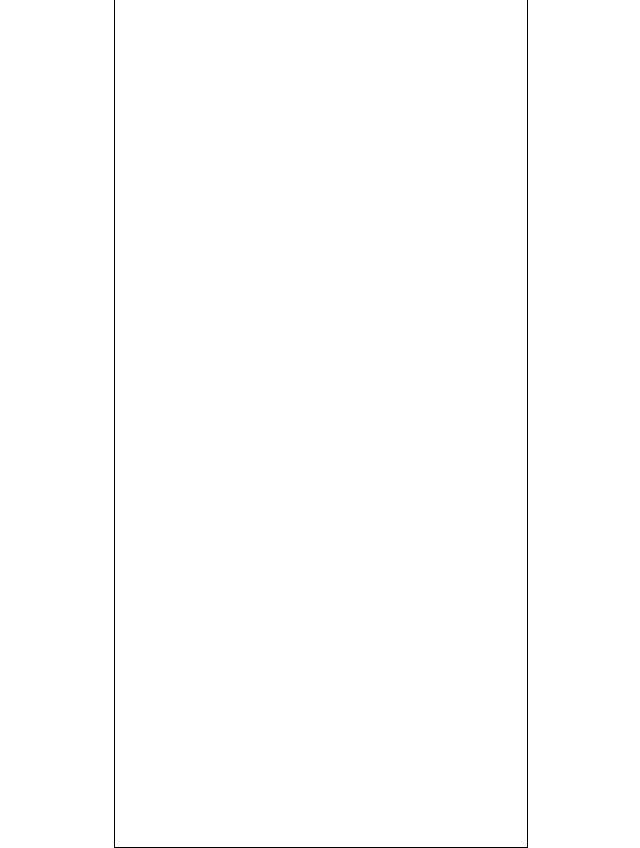
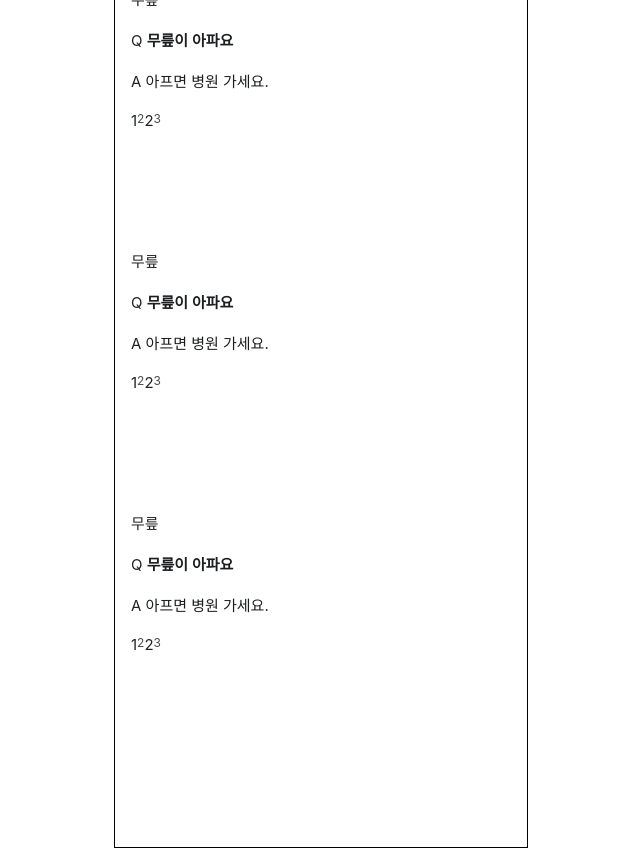
Before and after one commit to team-dorandoran/fe_medikit, a Next.js app: page / in a window 1280 px wide. Shown: the whole page, without its empty margins (319-959 px from the left). Built offline with nearby package versions, Linux system fonts and the light colour scheme.

Commit message:
✨ Feat: text init

```diff
--- a/src/components/common/Cards/QaCard.tsx
+++ b/src/components/common/Cards/QaCard.tsx
@@ -1,37 +1,47 @@
-import { Card } from '@mui/material';
-import React from "react";
-import styles from "./QaCard.module.scss";
+import { Card, CardContent, Stack } from '@mui/material';
+import { styled } from 'styles/globalStitches';
+import Text from '../Text';
+import Row from '../_Grid/Row';
+
 
 export interface QaCardProps {
   category: string;
-  q: string;
-  a: string;
-  answers: string;
+  question: string;
+  answer: string;
+  answerNum: string;
   likes: string;
 }
 
-const QaCard = ({ category, q, a, answers, likes }: QaCardProps) => {
+const QaCard = ({ category, question, answer, answerNum, likes }: QaCardProps) => {
   return (
-    <div className={styles.wrapper}>
-      <div className={styles.content}>
-        <h1>{category}</h1>
-        <div className={styles.cardBody}>
-          <div className={styles.paragraphWrapper}>
-            <span className={styles.subject}>Q</span>
-            <p className={styles.paragraph}>{q}</p>
-          </div>
-          <div className={styles.paragraphWrapper}>
-            <span className={styles.subject}>A</span>
-            <p className={styles.paragraph}>{a}</p>
-          </div>
-        </div>
-        <div className={styles.cardFooter}>
-          <span>답변:{answers}</span>
-          <span>좋아요:{likes}</span>
-        </div>
-      </div>
-    </div>
+    <Card style={{ boxShadow: 'none' }}>
+      <CardContent style={{ width: '100%' }}>
+        <Stack spacing={'20px'}>
+          <Category>{category}</Category>
+          <Question>Q <Text size='body1' weight='semiBold'>{question}</Text></Question>
+          <Answer>A  <Text size='body1'>{answer}</Text></Answer>
+          <Row>
+            <Row>
+              <div>1</div>
+              <Text color='secondary' size='body2'>{answerNum}</Text>
+            </Row>
+            <Row>
+              <div>2</div>
+              <Text color='secondary' size='body2'>{likes}</Text>
+            </Row>
+          </Row>
+        </Stack>
+      </CardContent>
+    </Card>
   );
 };
 
 export default QaCard;
+
+const Category = styled('span', {
+
+})
+
+const Question = styled('div', {})
+
+const Answer = styled('div', {})
--- a/src/components/common/Cards/QaCardList.tsx
+++ b/src/components/common/Cards/QaCardList.tsx
@@ -1,4 +1,4 @@
-import React from "react";
+import { Stack } from '@mui/system';
 import QaCard, { QaCardProps } from "./QaCard";
 
 interface QaCardListProps {
@@ -8,16 +8,16 @@ interface QaCardListProps {
 const QaCardList = ({ qaList }: QaCardListProps) => {
   const list = qaList.map(qa => (
     <QaCard
-      key={qa.q + qa.a}
+      key={qa.question + qa.answer}
       category={qa.category}
-      q={qa.q}
-      a={qa.a}
-      answers={qa.answers}
+      question={qa.question}
+      answer={qa.answer}
+      answerNum={qa.answerNum}
       likes={qa.likes}
     />
   ));
 
-  return <>{list}</>;
+  return <Stack spacing={10}>{list}</Stack>;
 };
 
 export default QaCardList;
--- a/src/components/common/Cards/constants.ts
+++ b/src/components/common/Cards/constants.ts
@@ -1,23 +1,23 @@
 export const example = [
   {
     category: "무릎",
-    q: "무릎이 아파요",
-    a: "아프면 병원 가세요.",
+    question: "무릎이 아파요",
+    answer: "아프면 병원 가세요.",
     likes: "3",
-    answers: "2",
+    answerNum: "2",
   },
   {
     category: "무릎",
-    q: "무릎이 아파요",
-    a: "아프면 병원 가세요.",
+    question: "무릎이 아파요",
+    answer: "아프면 병원 가세요.",
     likes: "3",
-    answers: "2",
+    answerNum: "2",
   },
   {
     category: "무릎",
-    q: "무릎이 아파요",
-    a: "아프면 병원 가세요.",
+    question: "무릎이 아파요",
+    answer: "아프면 병원 가세요.",
     likes: "3",
-    answers: "2",
+    answerNum: "2",
   },
 ];
--- /dev/null
+++ b/src/components/common/Modal/index.tsx
@@ -0,0 +1,29 @@
+import { Card, CardContent, Modal } from '@mui/material';
+import { ReactNode } from 'react';
+
+interface ModlaProps {
+  open: boolean
+  handleClose: () => void
+  ariaLabel?: string
+  ariaDescribedBy?: string
+  children: ReactNode
+}
+
+const CustomModal = ({ open, handleClose, ariaLabel, ariaDescribedBy, children }: ModlaProps) => {
+  return (
+    <Modal
+      open={open}
+      onClose={handleClose}
+      aria-labelledby={ariaLabel}
+      aria-describedby={ariaDescribedBy}
+    >
+      <Card style={{ position: 'fixed', top: '50%', left: '50%', transform: 'translate(-50%, -50%)' }} sx={{ minWidth: 275 }}>
+        <CardContent>
+          {children}
+        </CardContent>
+      </Card>
+    </Modal >
+  );
+};
+
+export default CustomModal;
--- /dev/null
+++ b/src/components/common/Text/index.tsx
@@ -0,0 +1,30 @@
+import { styled } from 'styles/globalStitches';
+
+const Text = styled('span', {
+  variants: {
+    color: {
+      primary: { color: '$primary_text' },
+      secondary: { color: '$secondary_text' },
+      tertiary: { color: '$tertiary_text' },
+      white: { color: '$white' }
+    },
+    size: {
+      h1: { fontSize: '32px' },
+      h2: { fontSize: '26px' },
+      h4: { fontSize: '18px' },
+      body1: { fontSize: '15px' },
+      body2: { fontSize: '12px' },
+      body3: { fontSize: '11px' },
+      caption: { fontSize: '10px' },
+
+    },
+    weight: {
+      bold: { fontWeight: 700 },
+      semiBold: { fontWeight: 600 },
+      normal: { fontWeight: 400 },
+    }
+  },
+  defaultVariants: { color: 'primary', size: 'body1', weight: 'normal' }
+})
+
+export default Text
--- a/src/pages/index.tsx
+++ b/src/pages/index.tsx
@@ -1,13 +1,27 @@
 import Button from 'components/common/Button'
+import { example } from 'components/common/Cards/constants'
+import QaCardList from 'components/common/Cards/QaCardList'
+import CustomModal from 'components/common/Modal'
 import type { NextPage } from 'next'
+import { useState } from 'react'
 
 const Home: NextPage = () => {
+  const [open, setOpen] = useState(false)
+  const handleOpen = () => {
+    setOpen(true)
+  }
+  const handleClose = () => {
+    setOpen(false)
+  }
 
   return (
     <div>
       <Button>primary</Button>
       <Button sizes='sm' color='secondary'>secodary</Button>
       <Button sizes='lg' outlined={true}>outlined</Button>
+      <Button onClick={handleOpen}>Open modal</Button>
+      <CustomModal open={open} handleClose={handleClose}>asdfdsa</CustomModal>
+      <QaCardList qaList={example} />
     </div>
   )
 }
--- a/src/styles/global.scss
+++ b/src/styles/global.scss
@@ -8,6 +8,7 @@ body {
   align-items: center;
   font-family: -apple-system, BlinkMacSystemFont, Segoe UI, Roboto, Oxygen,
     Ubuntu, Cantarell, Fira Sans, Droid Sans, Helvetica Neue, sans-serif;
+  font-size: 15px;
 }
 
 #__next {
```
Also changed, not shown: cz-config.js (added, +28 -0 lines), package.json (+9 -1 lines), src/components/common/Cards/QaCard.module.scss (deleted, +0 -42 lines), src/styles/Home.module.css (deleted, +0 -108 lines), 2 other files (tests, documents, lock files or other folders).
